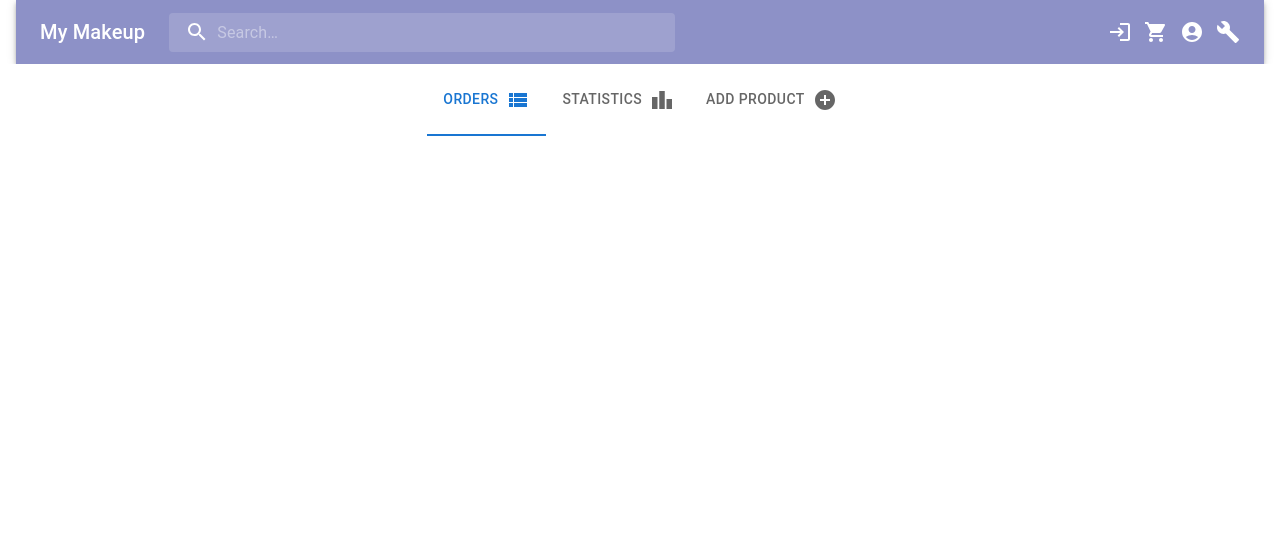
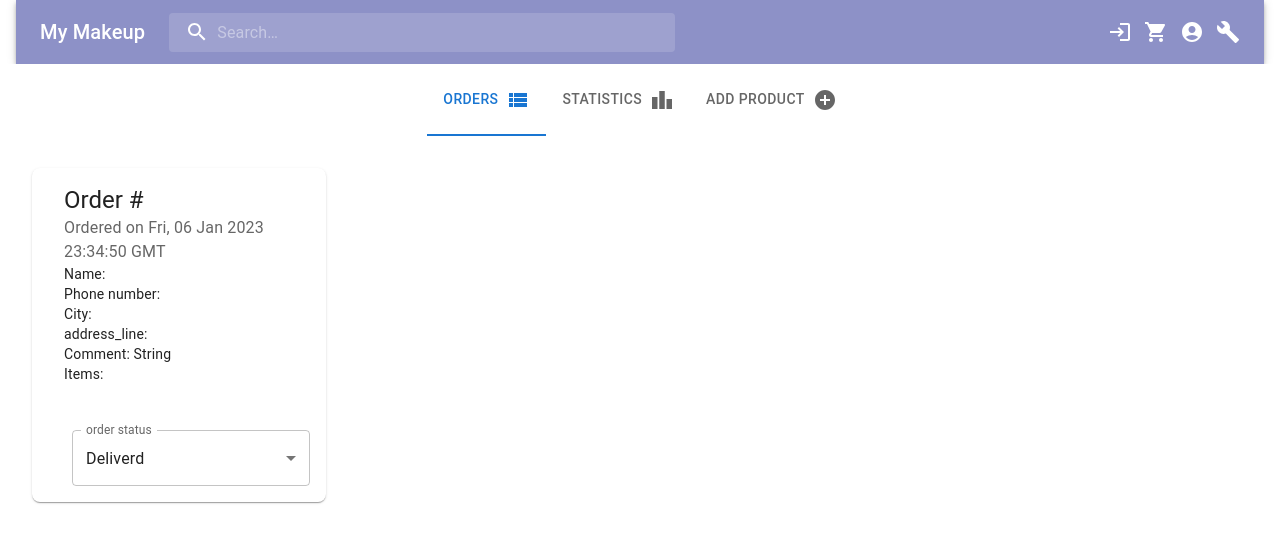
Before and after one commit to ayabryl/WebProgramming, a React (Create React App) app in the folder ui/: page /admin in a window 1280 px wide. Shown: the top 542 px of the page. Built offline with nearby package versions, Linux system fonts and the light colour scheme.

Commit message:
add admin orders

```diff
--- a/ui/src/components/admin/AdminTabs.js
+++ b/ui/src/components/admin/AdminTabs.js
@@ -8,6 +8,8 @@ import {
   Input,
   IconButton,
 } from "@mui/material";
+import PropTypes from "prop-types";
+import Typography from "@mui/material/Typography";
 import EditIcon from "@mui/icons-material/Edit";
 import CancelIcon from "@mui/icons-material/Cancel";
 import { styled } from "@mui/material/styles";
@@ -19,6 +21,39 @@ import AddCircleIcon from "@mui/icons-material/AddCircle";
 import Orders from "./Orders";
 
 import toast, { Toaster } from "react-hot-toast";
+
+function TabPanel(props) {
+  const { children, value, index, ...other } = props;
+
+  return (
+    <div
+      role="tabpanel"
+      hidden={value !== index}
+      id={`full-width-tabpanel-${index}`}
+      aria-labelledby={`full-width-tab-${index}`}
+      {...other}
+    >
+      {value === index && (
+        <Box sx={{ p: 3 }}>
+          <Typography>{children}</Typography>
+        </Box>
+      )}
+    </div>
+  );
+}
+
+TabPanel.propTypes = {
+  children: PropTypes.node,
+  index: PropTypes.number.isRequired,
+  value: PropTypes.number.isRequired,
+};
+
+function a11yProps(index) {
+  return {
+    id: `full-width-tab-${index}`,
+    "aria-controls": `full-width-tabpanel-${index}`,
+  };
+}
 
 const StyledH1 = styled("h1")({
   textAlign: "center",
@@ -34,12 +69,20 @@ const AdminTabs = () => {
   return (
     <Box sx={{ width: "100%", bgcolor: "background.paper" }}>
       <Tabs value={value} onChange={handleChange} centered>
-        <Tab icon={<ViewListIcon />} label="Orders" iconPosition="end">
-          <Orders />
-        </Tab>
+        <Tab icon={<ViewListIcon />} label="Orders" iconPosition="end"></Tab>
         <Tab icon={<LeaderboardIcon />} label="Statistics" iconPosition="end" />
         <Tab icon={<AddCircleIcon />} label="Add product" iconPosition="end" />
       </Tabs>
+
+      <TabPanel value={value} index={0}>
+        <Orders />
+      </TabPanel>
+      <TabPanel value={value} index={1}>
+        Item Two
+      </TabPanel>
+      <TabPanel value={value} index={2}>
+        Item Three
+      </TabPanel>
     </Box>
   );
 };
--- a/ui/src/components/admin/Order.js
+++ b/ui/src/components/admin/Order.js
@@ -37,43 +37,88 @@ const Order = (props) => {
   };
   useEffect(() => {
     console.log("Fetching data...");
-    fetchOrderCustomerData(order.user_id);
+    // fetchOrderCustomerData(order.user_id);
+    setCustomer({
+      _id: "String",
+      name: "String",
+      phone_number: "String",
+      city: "String",
+      address_line: "String",
+      is_admin: false,
+      comment: "String",
+    });
   }, []);
+
+  const handleOrderStatusChange = (event) => {
+    const body = {
+      order_status: event.target.value,
+      created_at: order.data,
+      products: order.products,
+      user_id: order.user_id,
+    };
+    const requestOptions = {
+      method: "POST",
+      headers: { "Content-Type": "application/json" },
+      body: JSON.stringify(body),
+    };
+    // Save the new user in mongo (with the firebase id)
+    fetch("http://localhost:3001/updateOrder", requestOptions)
+      .then((response) => {
+        console.log(response);
+      })
+      .catch((error) => {
+        console.log(error);
+        toast.error("Error Occured, Try again");
+      });
+  };
+
   return (
     <Card
       sx={{
         display: "flex",
-        height: "100%",
+        height: "105%",
+        width: "105%",
         boxShadow: 1,
         borderRadius: 2,
         justifyContent: "space-around",
       }}
     >
+      <Toaster position="top-center" reverseOrder={false} />
       <Box
         sx={{
           display: "flex",
           flexDirection: "column",
           justifyContent: "space-between",
+          ml: 2,
         }}
       >
         <CardContent>
-          <Typography component="div" variant="body1">
-            {order.created_at}
+          <Typography variant="h5" component="h2">
+            Order #{order._id}
           </Typography>
-          <Typography variant="body2" color="text.secondary" component="div">
-            {customer.name}
+          <Typography color="textSecondary">
+            Ordered on {order.created_at}
           </Typography>
-          <Typography variant="body2" color="text.secondary" component="div">
-            {customer.phone_number}
+
+          <Typography variant="body2">Name: {order.name}</Typography>
+          <Typography variant="body2">
+            Phone number: {order.phone_number}
           </Typography>
-          <Typography variant="body2" color="text.secondary" component="div">
-            {customer.city}
+          <Typography variant="body2">City: {order.city}</Typography>
+          <Typography variant="body2">
+            address_line: {order.address_line}
           </Typography>
-          <Typography variant="body2" color="text.secondary" component="div">
-            {customer.address_line}
-          </Typography>
-          <Typography variant="body2" color="text.secondary" component="div">
-            {customer.comment}
+          <Typography variant="body2">Comment: {customer.comment}</Typography>
+
+          <Typography variant="body2">
+            Items:
+            <ul>
+              {order.products.map((item) => (
+                <li key={item.name}>
+                  {item.name} ({item.product_type})
+                </li>
+              ))}
+            </ul>
           </Typography>
         </CardContent>
 
@@ -91,6 +136,9 @@ const Order = (props) => {
             select
             label="order status"
             defaultValue={order.order_status}
+            fullWidth="80%"
+            sx={{ mb: 2, mr: 2, ml: 2 }}
+            onChange={handleOrderStatusChange}
           >
             <MenuItem key="Deliverd" value="Deliverd">
               Deliverd
--- a/ui/src/components/admin/Orders.js
+++ b/ui/src/components/admin/Orders.js
@@ -34,21 +34,21 @@ const Orders = (props) => {
       const data = res.data;
       setOrders(data);
     });
-
-    setOrders([
-      {
-        order_status: "Delivery",
-        created_at: new Date().getTime(),
-        products: [],
-        user_id: "6P8gpz4VnqdrKRJaNMzzMpVLAY12",
-      },
-    ]);
   };
 
   useEffect(() => {
     console.log("Fetching data...");
-    fetchOrdersData();
+    // fetchOrdersData();
     console.log(orders);
+    setOrders([
+      {
+        order_status: "Deliverd",
+        created_at: new Date().toUTCString(),
+        products: [],
+        user_id:
+          "Q.eyJpc3MiOiJodHRwczovL3NlY3VyZXRva2VuLmdvb2dsZS5jb20vc2hvcGF1dGhyZWFj",
+      },
+    ]);
   }, []);
 
   const ordersShow = orders.map((order) => (
@@ -60,8 +60,8 @@ const Orders = (props) => {
   return (
     <React.Fragment>
       <Toaster position="top-center" reverseOrder={false} />
-      <Grid sx={{ mt: 3 }}>
-        <Grid container spacing={4} sx={{ p: 3 }}>
+      <Grid>
+        <Grid container spacing={4} sx={{ p: 1 }}>
           {ordersShow}
         </Grid>
       </Grid>
```
